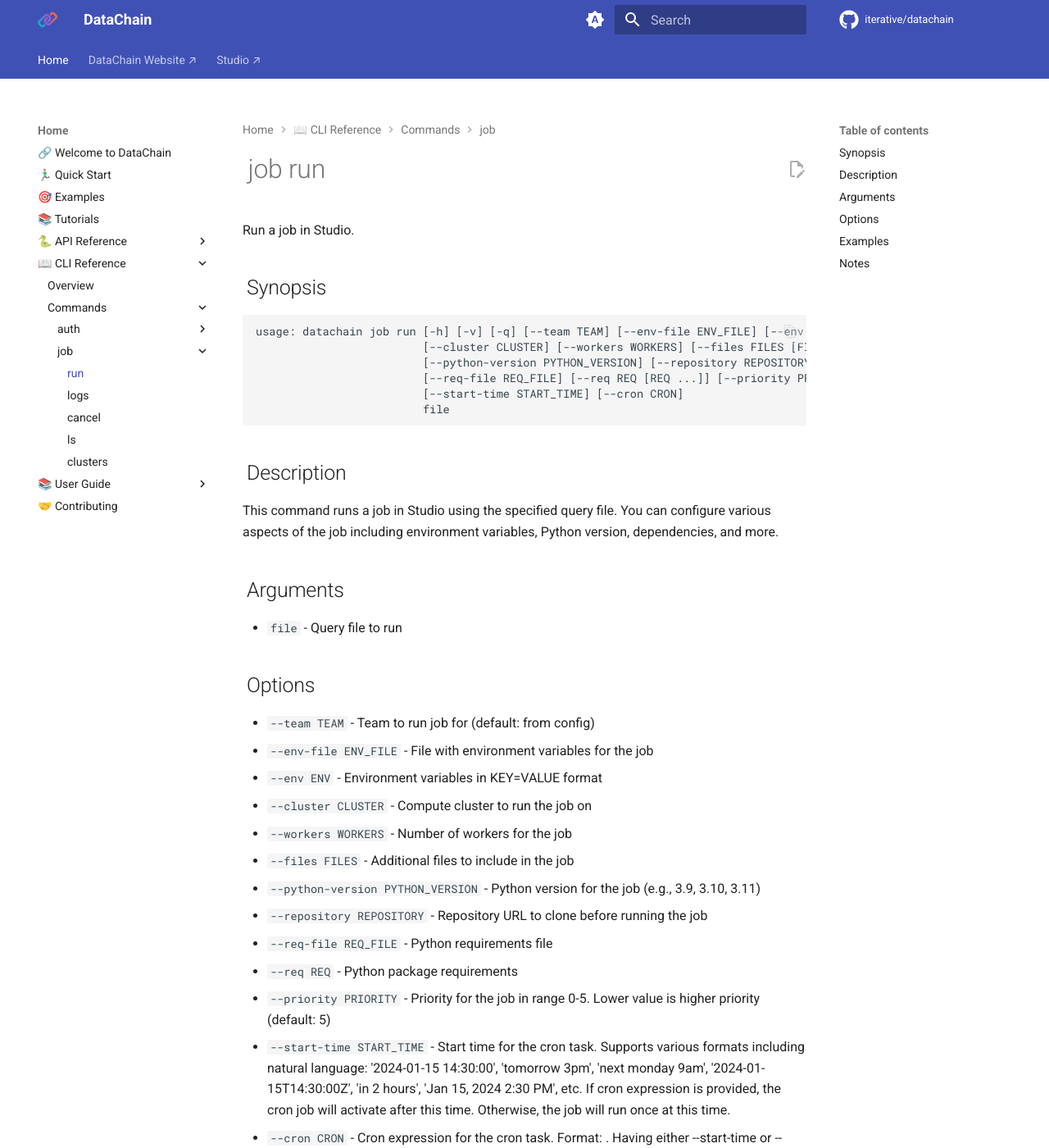
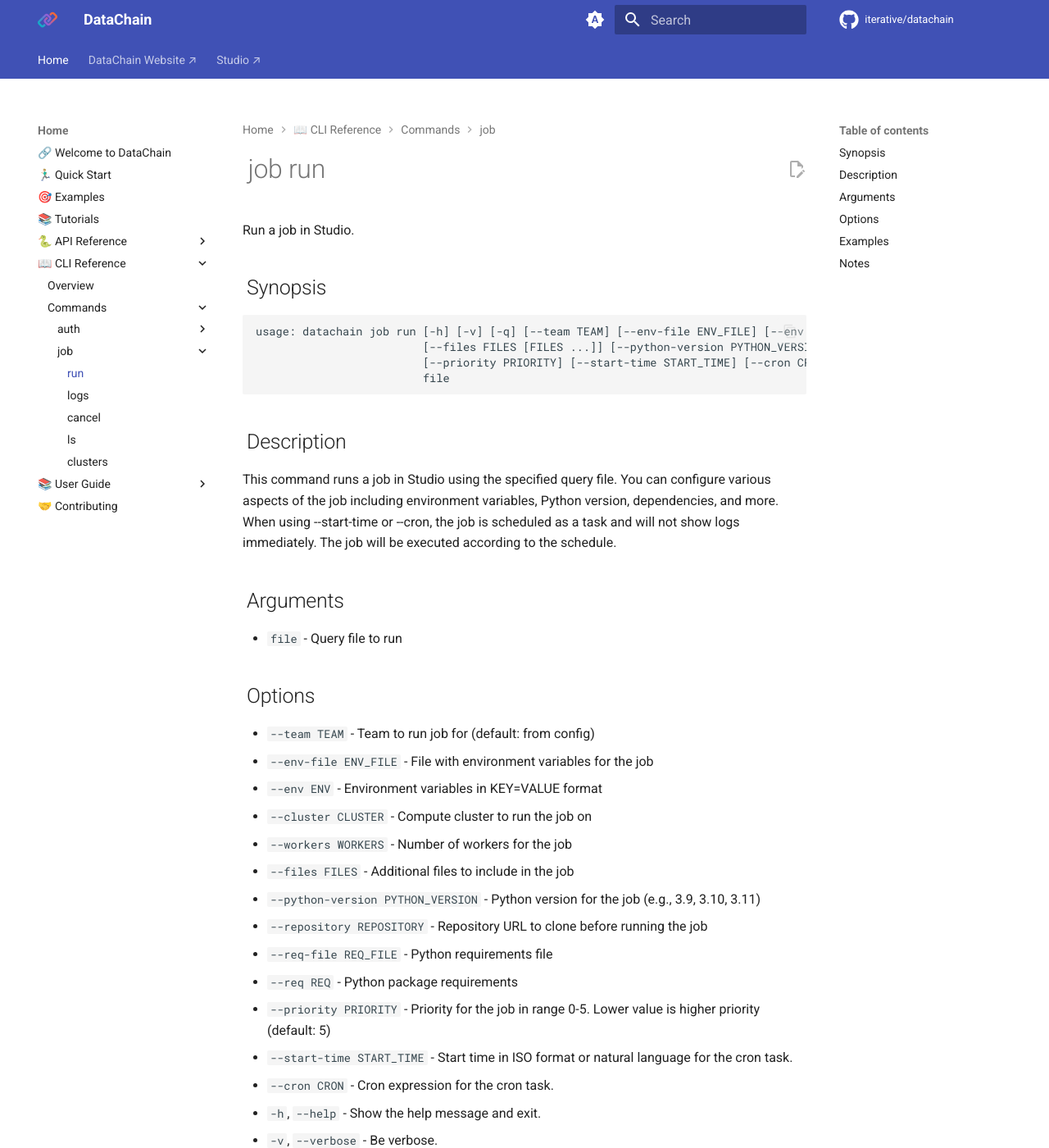
Before and after one commit to iterative/datachain, an MkDocs documentation site: the page built from docs/commands/job/run.md, in a window 1280 px wide and 1400 px high. Shown: the whole window at 82% size. Built offline with MkDocs 1.6.1 and Material for MkDocs 9.7.7, drawn with Linux system fonts in a browser that asks for light colours; comment, search, counter and statistics services are not loaded; some of the changed text lies outside the part shown.

Commit message:
Reword help and description

````diff
--- a/docs/commands/job/run.md
+++ b/docs/commands/job/run.md
@@ -5,17 +5,15 @@
 ## Synopsis
 
 ```usage
-usage: datachain job run [-h] [-v] [-q] [--team TEAM] [--env-file ENV_FILE] [--env ENV [ENV ...]]
-                         [--cluster CLUSTER] [--workers WORKERS] [--files FILES [FILES ...]]
-                         [--python-version PYTHON_VERSION] [--repository REPOSITORY]
-                         [--req-file REQ_FILE] [--req REQ [REQ ...]] [--priority PRIORITY]
-                         [--start-time START_TIME] [--cron CRON]
+usage: datachain job run [-h] [-v] [-q] [--team TEAM] [--env-file ENV_FILE] [--env ENV [ENV ...]] [--cluster CLUSTER] [--workers WORKERS]
+                         [--files FILES [FILES ...]] [--python-version PYTHON_VERSION] [--repository REPOSITORY] [--req-file REQ_FILE] [--req REQ [REQ ...]]
+                         [--priority PRIORITY] [--start-time START_TIME] [--cron CRON]
                          file
 ```
 
 ## Description
 
-This command runs a job in Studio using the specified query file. You can configure various aspects of the job including environment variables, Python version, dependencies, and more.
+This command runs a job in Studio using the specified query file. You can configure various aspects of the job including environment variables, Python version, dependencies, and more. When using --start-time or --cron, the job is scheduled as a task and will not show logs immediately. The job will be executed according to the schedule.
 
 ## Arguments
 
@@ -34,8 +32,8 @@
 * `--req-file REQ_FILE` - Python requirements file
 * `--req REQ` - Python package requirements
 * `--priority PRIORITY` - Priority for the job in range 0-5. Lower value is higher priority (default: 5)
-* `--start-time START_TIME` - Start time for the cron task. Supports various formats including natural language: '2024-01-15 14:30:00', 'tomorrow 3pm', 'next monday 9am', '2024-01-15T14:30:00Z', 'in 2 hours', 'Jan 15, 2024 2:30 PM', etc. If cron expression is provided, the cron job will activate after this time. Otherwise, the job will run once at this time.
-* `--cron CRON` - Cron expression for the cron task. Format: <minute> <hour> <day-of-month> <month> <day-of-week>. Having either --start-time or --cron will mark this job as a cron task.
+* `--start-time START_TIME` - Start time in ISO format or natural language for the cron task.
+* `--cron CRON` - Cron expression for the cron task.
 * `-h`, `--help` - Show the help message and exit.
 * `-v`, `--verbose` - Be verbose.
 * `-q`, `--quiet` - Be quiet.
@@ -70,17 +68,11 @@
 6. Run a job with a repository (will be cloned in the job working directory):
 ```bash
 datachain job run --repository https://github.com/iterative/datachain query.py
-```
 
-To specify a branch / revision:
+# To specify a branch / revision:
+datachain job run --repository https://github.com/iterative/datachain@main query.py
 
-```bash
-datachain job run --repository https://github.com/iterative/datachain@main query.py
-```
-
-Git URLs are also supported:
-
-```bash
+# Git URLs are also supported:
 datachain job run --repository git@github.com:iterative/datachain.git@main query.py
 ```
 
@@ -138,4 +133,12 @@
 * You can get the list of compute clusters using `datachain job clusters` command.
 * When using `--start-time` or `--cron` options, the job is scheduled as a task and will not show logs immediately. The job will be executed according to the schedule.
 * The `--start-time` option supports natural language parsing using the dateparser library, allowing flexible time expressions like "tomorrow 3pm", "in 2 hours", "monday 9am", etc.
-* Cron expressions follow the standard format: minute hour day-of-month month day-of-week (e.g., "0 0 * * *" for daily at midnight)
+* Cron expressions follow the standard format: minute hour day-of-month month day-of-week (e.g., "0 0 * * *" for daily at midnight) or Vixie cron-style “@” keyword expressions.
+* Following options for Vixie cron-style expressions are supported:
+    * @midnight
+    * @hourly
+    * @daily
+    * @weekly
+    * @monthly
+    * @yearly
+    * @annually
````
Also changed, not shown: other parts of docs/commands/job/run.md (+4 -1 lines), 1 other file.
